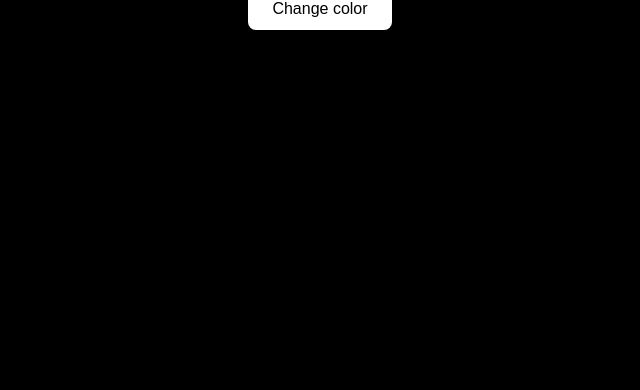
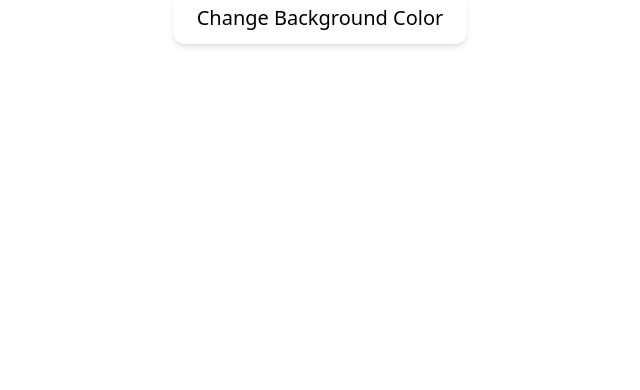
Before and after one commit to narendrasingh-2/30-day-JavaScript-Projects, a website: page 02_random_bgColor/index.html in a window 1280 px wide. Shown: the part 410-800 px from the top of the page, without its empty margins (320-960 px from the left). Drawn offline with Linux system fonts and the light colour scheme.

Commit message:
Converted into tailwind css

```diff
--- a/02_random_bgColor/index.html
+++ b/02_random_bgColor/index.html
@@ -3,13 +3,14 @@
 <head>
   <meta charset="UTF-8">
   <meta name="viewport" content="width=device-width, initial-scale=1.0">
-  <link rel="stylesheet" href="style.css">
+  <!-- <link rel="stylesheet" href="style.css"> -->
+  <link rel="stylesheet" href="./output.css">
   <title>Document</title>
 </head>
 <body>
-  <div class="container">
-    <h1>Click to change the bg color</h1>
-    <button id="changeColor">Change color</button>
+  <div class="flex flex-col h-screen items-center justify-center text-white ease-in-out gap-5">
+    <h1 class="text-black text-3xl font-medium">Click to change the bg color</h1>
+    <button id="changeColor" class="px-6 py-3 text-xl bg-white border-0 cursor-pointer rounded-xl shadow-md text-black">Change Background Color</button>
     <script src="./script.js"></script>
   </div>
 </body>
--- /dev/null
+++ b/02_random_bgColor/package.json
@@ -0,0 +1,6 @@
+{
+  "dependencies": {
+    "@tailwindcss/cli": "^4.1.8",
+    "tailwindcss": "^4.1.8"
+  }
+}
--- a/02_random_bgColor/style.css
+++ b/02_random_bgColor/style.css
@@ -1,29 +1 @@
-*{
-  padding: 0;
-  margin: 0
-}
-
-body {
-  height: 100vh;
-  display: flex;
-  align-items: center;
-  justify-content: center;
-  background-color: #000;
-  color: #fff;
-  transition: background-color 0.5s ease;
-}
-
-.container {
-  text-align: center
-}
-
-button {
-  padding: 12px 24px;
-  font-size: 1em;
-  background-color: #fff;
-  color: #000;
-  border: none;
-  cursor: pointer;
-  border-radius: 8px;
-  box-shadow: 15px 15px 25px rgba(0,0,0,0.2);
-}
+@import "tailwindcss"
```
Also changed, not shown: 02_random_bgColor/output.css (added), 1 other file.
